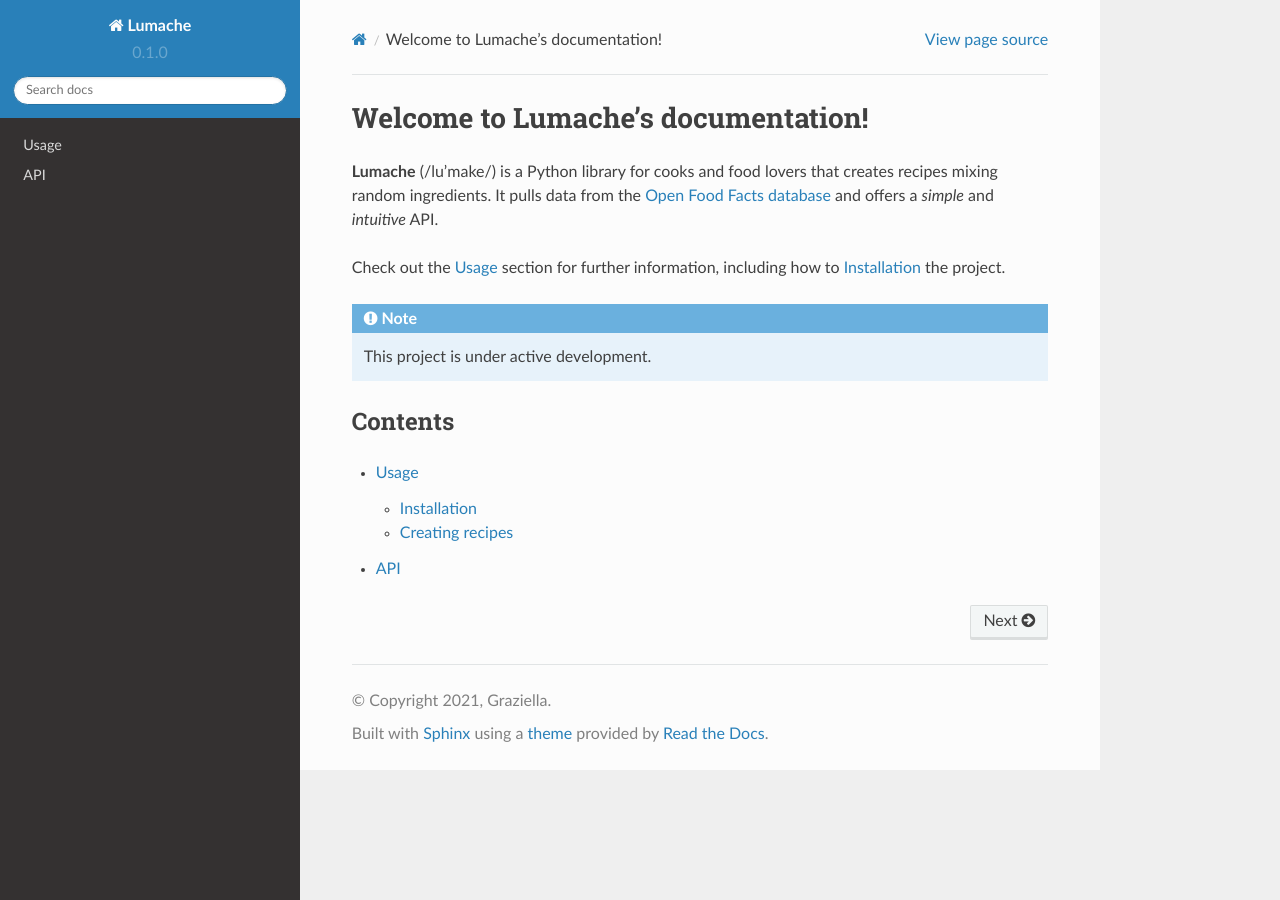
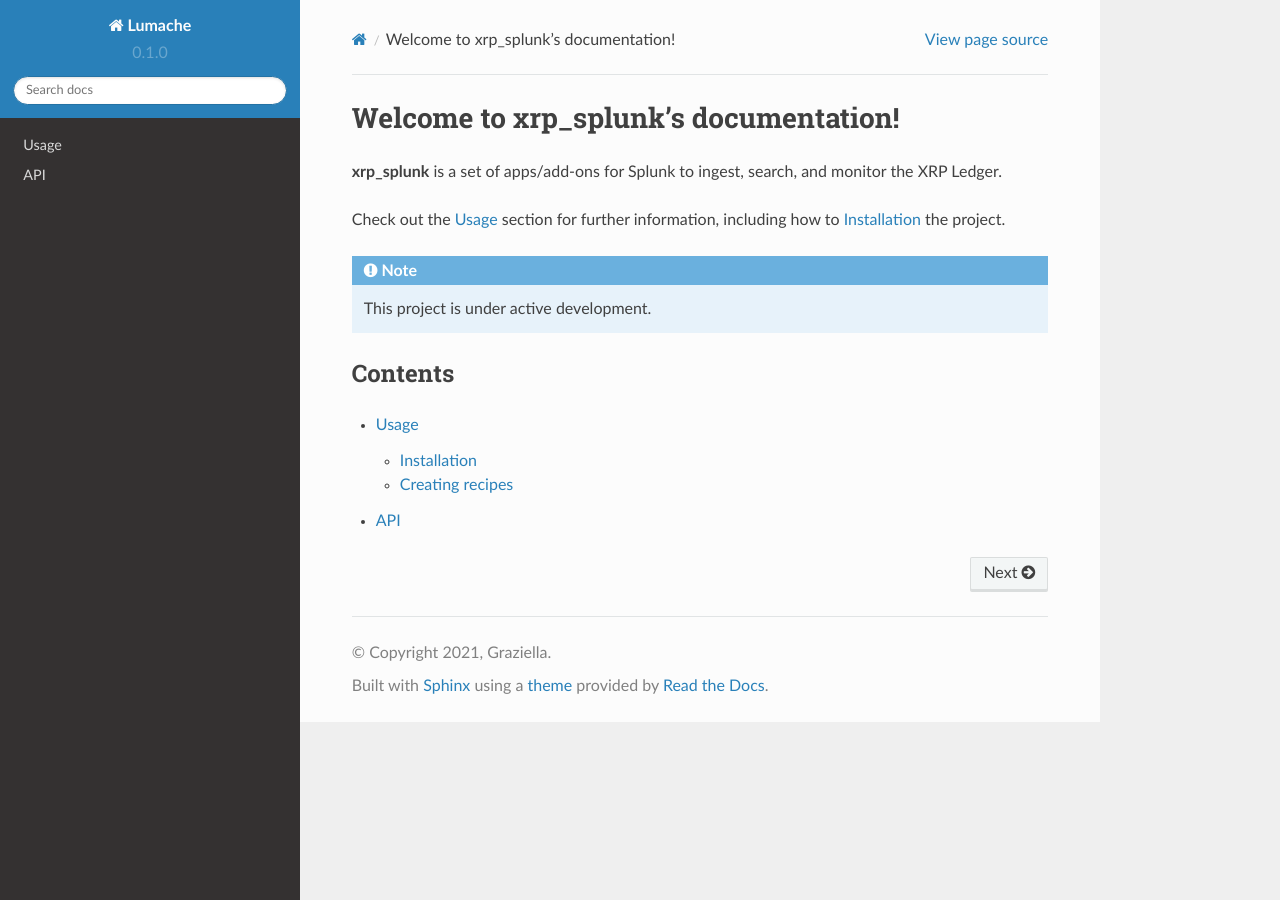
Before and after one commit to xrPumpKing/xrp_splunk_docs, a Sphinx documentation site: the page built from docs/source/index.rst, in a window 1280 px wide. Built offline with Sphinx 7.4.7 and the Read the Docs theme 2.0.0, drawn with Linux system fonts in a browser that asks for light colours.

Commit message:
Update index.rst
added brief description

```diff
--- a/docs/source/index.rst
+++ b/docs/source/index.rst
@@ -1,10 +1,7 @@
-Welcome to Lumache's documentation!
+Welcome to xrp_splunk's documentation!
 ===================================
 
-**Lumache** (/lu'make/) is a Python library for cooks and food lovers
-that creates recipes mixing random ingredients.
-It pulls data from the `Open Food Facts database <https://world.openfoodfacts.org/>`_
-and offers a *simple* and *intuitive* API.
+**xrp_splunk** is a set of apps/add-ons for Splunk to ingest, search, and monitor the XRP Ledger.
 
 Check out the :doc:`usage` section for further information, including
 how to :ref:`installation` the project.
```
